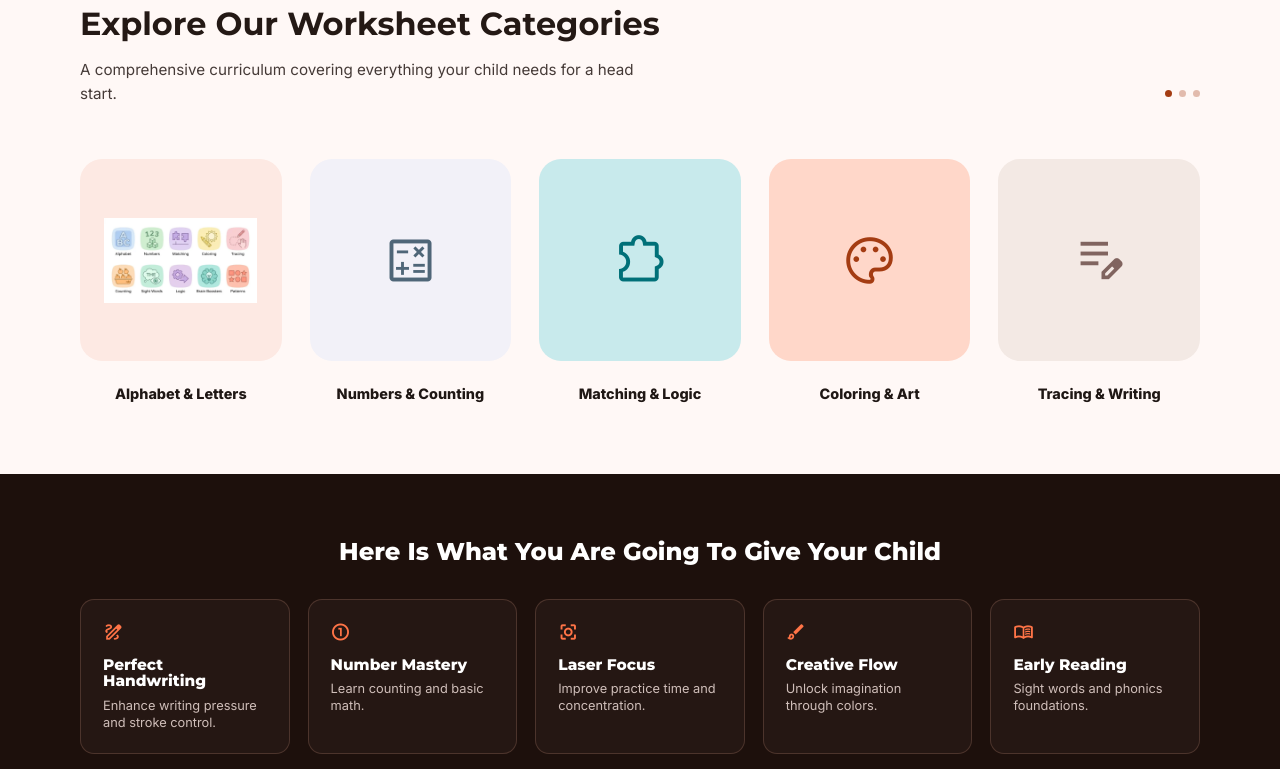
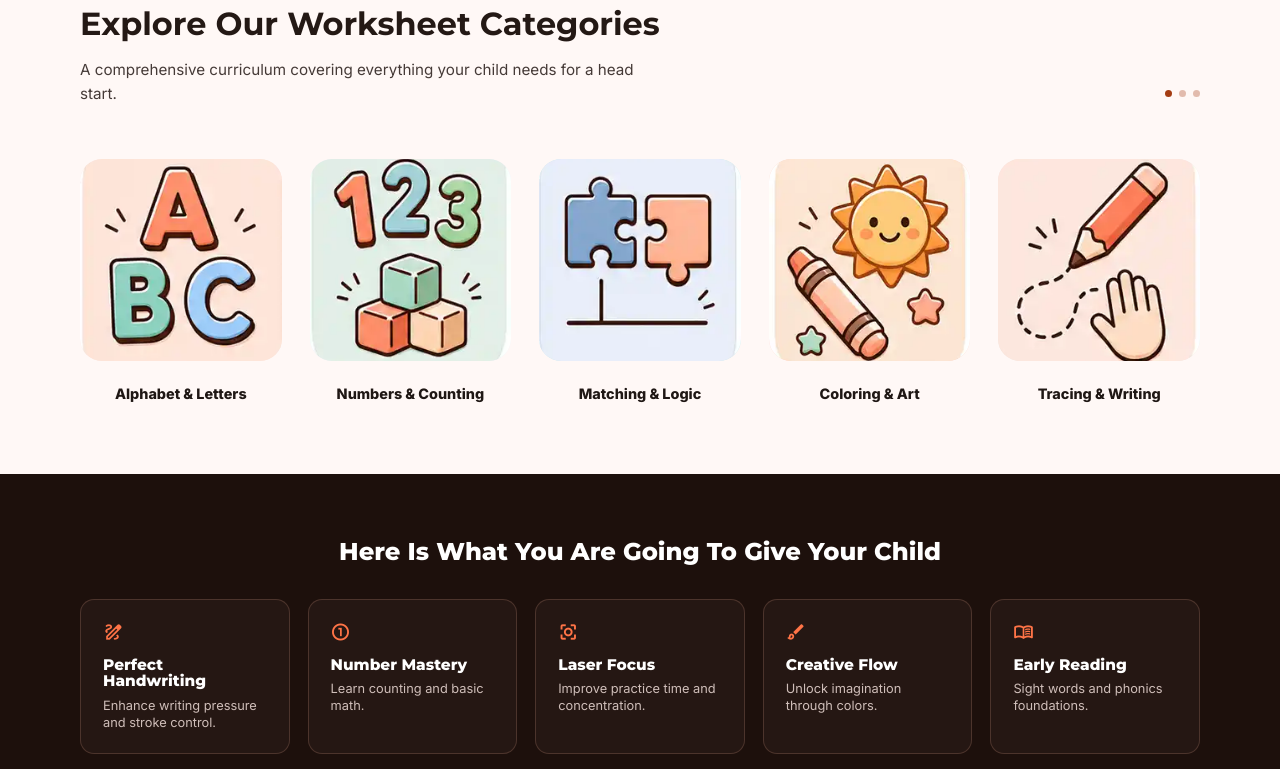
Before and after one commit to webonlinetutorial-a11y/kidsbundlemagic, a plain HTML site: page index.html in a window 1280 px wide. Shown: the part 1005-1774 px from the top of the page. Drawn offline with nearby package versions, Linux system fonts and the light colour scheme.

Commit message:
Update worksheet category and preview images

```diff
--- a/index.html
+++ b/index.html
@@ -40,14 +40,14 @@
         <div class="hero-copy">
           <p class="eyebrow">Trusted by 30,000+ Parents</p>
           <h1>Here&rsquo;s How 30,000+ Indian Parents Are Helping Their Kids Learn Smarter Every Day</h1>
-          <p class="hero-text">Get 15,000+ printable worksheets designed for kids aged 2&ndash;7 to improve writing, counting, matching, reading, coloring, and logical thinking.</p>
+          <p class="hero-text">Get 11,000+ printable worksheets designed for kids aged 2&ndash;7 to improve writing, counting, matching, reading, coloring, and logical thinking.</p>
           <a class="btn btn-primary cta-button" href="#pricing">Get 15000+ Kids Worksheet Now</a>
           <p class="trust-line">Instant download &bull; Printable PDF &bull; One-time payment &bull; No app required</p>
         </div>
 
         <div class="hero-visual">
           <div class="product-card">
-            <img src="screen1.webp" alt="Kids worksheet bundle preview">
+            <img src="screen3.webp" alt="Kids worksheet bundle preview">
           </div>
         </div>
       </div>
@@ -103,32 +103,32 @@
 
         <div class="category-grid">
           <article class="category-card coral">
-            <div class="category-visual image-visual">
-              <img src="screen2.webp" alt="Alphabet and worksheet categories thumbnail">
+            <div class="category-visual image-visual category-visual--single">
+              <img src="alphabet.webp" alt="Alphabet worksheet category">
             </div>
             <h3>Alphabet &amp; Letters</h3>
           </article>
           <article class="category-card sky">
-            <div class="category-visual">
-              <span class="material-symbols-outlined">calculate</span>
+            <div class="category-visual image-visual category-visual--single">
+              <img src="number.webp" alt="Numbers and counting worksheet category">
             </div>
             <h3>Numbers &amp; Counting</h3>
           </article>
           <article class="category-card mint">
-            <div class="category-visual">
-              <span class="material-symbols-outlined">extension</span>
+            <div class="category-visual image-visual category-visual--single">
+              <img src="matching.webp" alt="Matching and logic worksheet category">
             </div>
             <h3>Matching &amp; Logic</h3>
           </article>
           <article class="category-card peach">
-            <div class="category-visual">
-              <span class="material-symbols-outlined">palette</span>
+            <div class="category-visual image-visual category-visual--single">
+              <img src="coloring.webp" alt="Coloring and art worksheet category">
             </div>
             <h3>Coloring &amp; Art</h3>
           </article>
           <article class="category-card cream">
-            <div class="category-visual">
-              <span class="material-symbols-outlined">edit_note</span>
+            <div class="category-visual image-visual category-visual--single">
+              <img src="tracing.webp" alt="Tracing and writing worksheet category">
             </div>
             <h3>Tracing &amp; Writing</h3>
           </article>
@@ -188,7 +188,7 @@
             </ul>
           </div>
           <div class="bonus-preview">
-            <img src="screen2.png" alt="Worksheet categories preview">
+            <img src="screen4.webp" alt="Worksheet categories preview">
           </div>
         </div>
       </div>
@@ -304,7 +304,7 @@
     <section class="final-cta">
       <div class="container">
         <h2>Start Your Child&rsquo;s Screen-Free Learning Today</h2>
-        <a class="btn btn-light cta-button" href="#pricing">Get 15000+ Kids Worksheet Now</a>
+        <a class="btn btn-light cta-button" href="#pricing">Get 11000+ Kids Worksheet Now</a>
         <p>Join 30,000+ happy parents helping their kids grow smarter.</p>
       </div>
     </section>
--- a/style.css
+++ b/style.css
@@ -444,6 +444,11 @@ p {
   border-radius: 22px;
 }
 
+.category-visual.image-visual {
+  position: relative;
+  overflow: hidden;
+}
+
 .category-card .material-symbols-outlined {
   color: var(--text);
   font-size: clamp(2.8rem, 4.3vw, 4rem);
@@ -451,11 +456,30 @@ p {
   font-variation-settings: "FILL" 0, "wght" 500, "GRAD" 0, "opsz" 48;
 }
 
-.image-visual img {
-  width: 76%;
+.category-visual.image-visual img {
+  position: absolute;
+  top: -48%;
+  left: var(--category-image-offset, 0);
+  width: 500%;
+  max-width: none;
   height: auto;
-  max-height: 48%;
-  object-fit: contain;
+  max-height: none;
+}
+
+.category-visual--alphabet { --category-image-offset: 0; }
+.category-visual--numbers { --category-image-offset: -100%; }
+.category-visual--matching { --category-image-offset: -200%; }
+.category-visual--coloring { --category-image-offset: -300%; }
+.category-visual--tracing { --category-image-offset: -400%; }
+
+.category-visual.image-visual.category-visual--single img {
+  position: absolute;
+  inset: 0;
+  width: 100%;
+  height: 100%;
+  object-fit: cover;
+  max-width: none;
+  max-height: none;
 }
 
 .category-card h3 {
@@ -605,7 +629,7 @@ p {
 .bonus-preview img {
   /* width: 100%; */
   width: 80%;
-  aspect-ratio: 1.88;
+  aspect-ratio: 1.58;
   object-fit: cover;
   border-radius: 18px;
   margin: 0 auto;
@@ -1596,7 +1620,7 @@ body.offer-is-fixed {
 .bonus-preview img {
   width: 100%;
   /* width: 80%; */
-  aspect-ratio: 1.88;
+  aspect-ratio: 1.58;
   object-fit: cover;
   border-radius: 18px;
   margin: 0 auto;
```
Also changed, not shown: alphabet.webp (added), coloring.webp (added), matching.webp (added), number.webp (added), screen3.webp (added), screen4.webp (added), tracing.webp (added).
